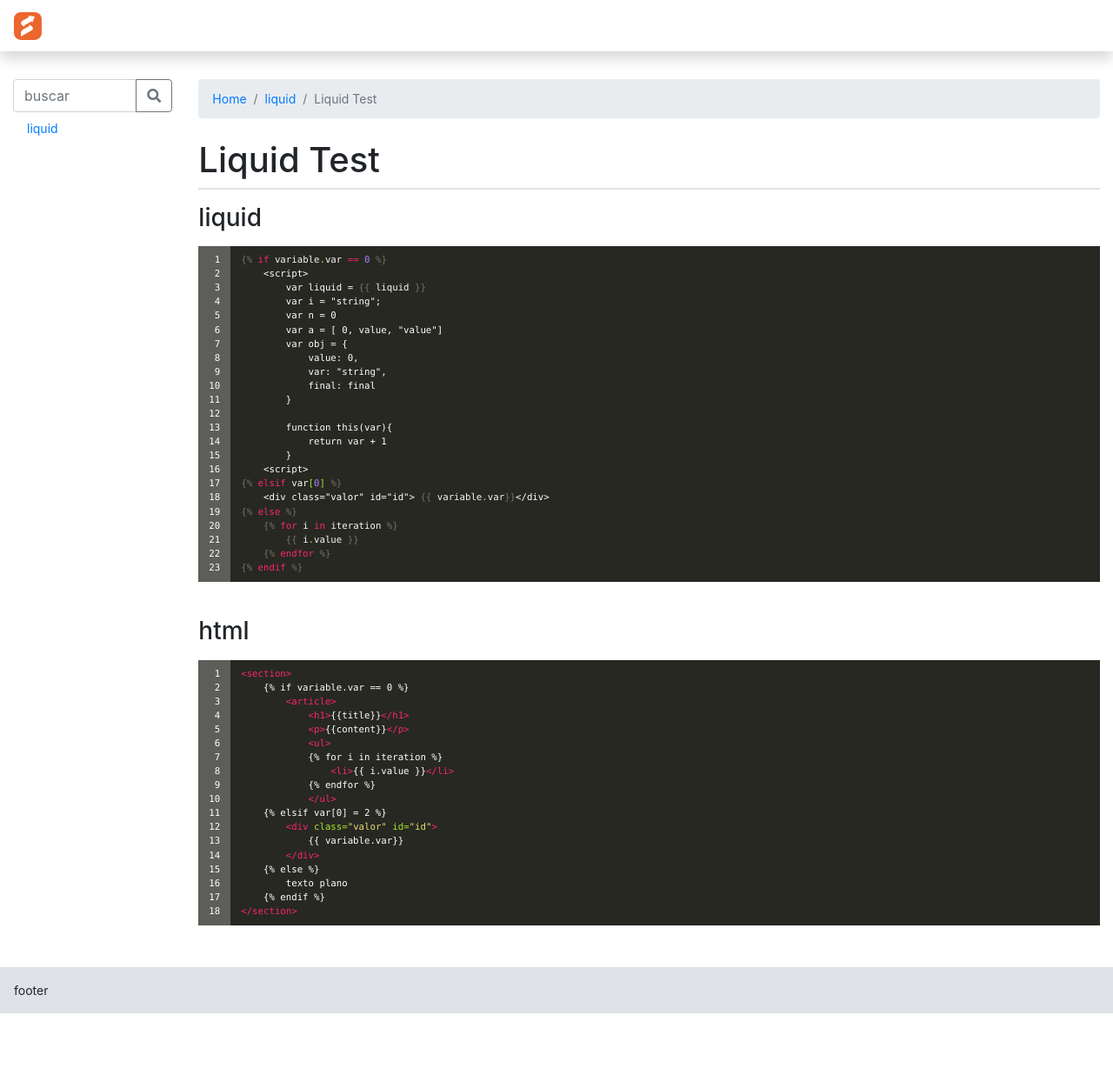
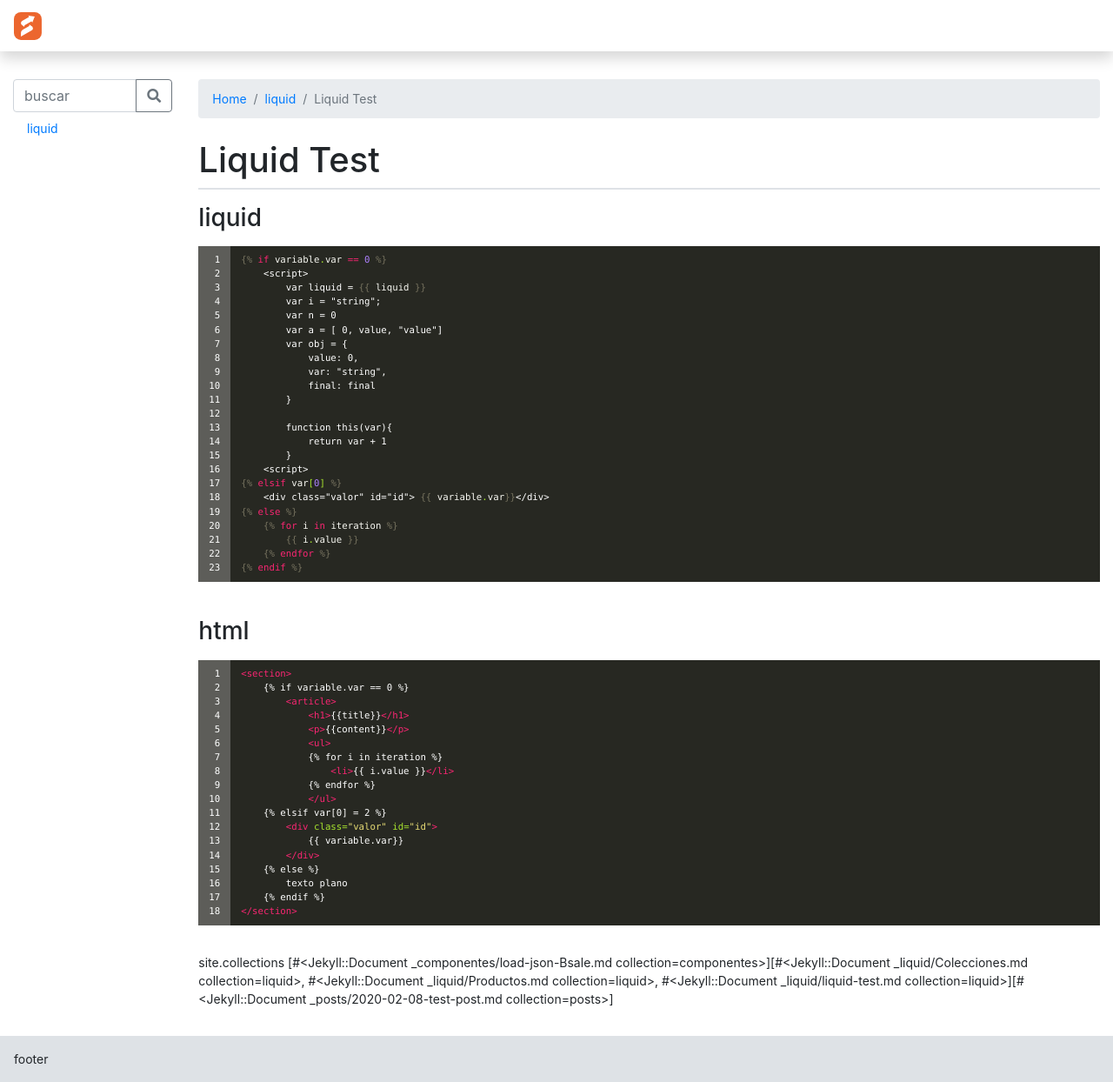
Before and after one commit to Bsale-IO/template-docs, a Jekyll site: the page built from docs/_liquid/liquid-test.md, in a window 1280 px wide. Shown: the whole page at 87% size. Built offline with Jekyll 4.4.1, drawn with Linux system fonts in a browser that asks for light colours; before the commit the page ends 1165 px from its top, so only the background shows below that.

Commit message:
liq collection

```diff
--- a/docs/_liquid/liquid-test.md
+++ b/docs/_liquid/liquid-test.md
@@ -58,3 +58,7 @@ published: true
 
 
 {% endraw %}
+
+
+site.collections
+{{site.collections}}
```
